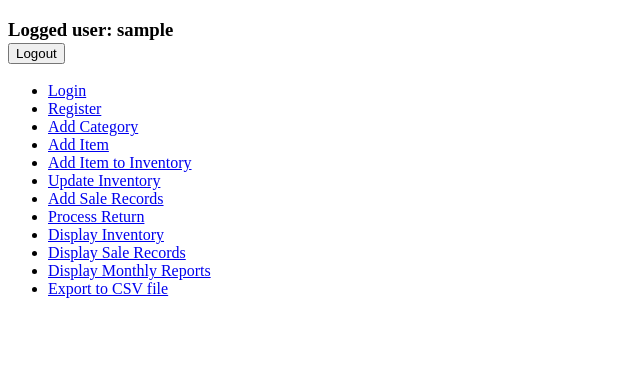
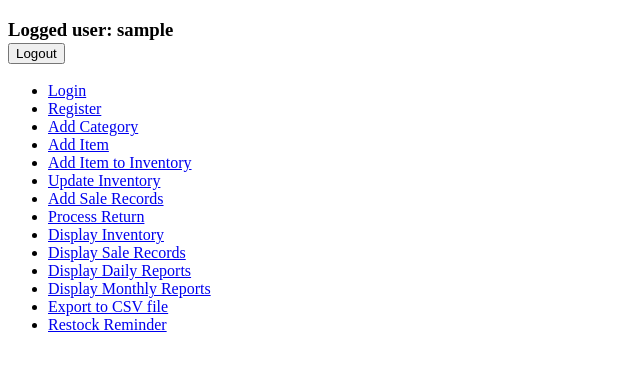
Before and after one commit to phanhuyhoangnguyen/DP2, a PHP site: page / in a window 1280 px wide. Shown: the top 371 px of the page, without its empty margins (0-640 px from the left). Run offline with PHP 8.4, Linux system fonts and the light colour scheme; the visitor is signed in with stand-in values (Sample User, id 1).

Commit message:
inseart_daily_report_option

```diff
--- a/index.php
+++ b/index.php
@@ -29,8 +29,10 @@ if ($_SESSION["username"] != "") {
     <li><a href="return.html">Process Return</a></li>
     <li><a href="display_inventory.html">Display Inventory</a></li>
     <li><a href="display_records.html">Display Sale Records</a></li>
+    <li><a href="display_daily_report.html">Display Daily Reports</a></li>
     <li><a href="display_month_report.html">Display Monthly Reports</a></li>
     <li><a href="export_csv.html">Export to CSV file</a></li>
+    <li><a href="restock_reminder.html">Restock Reminder</a></li>
 </ul>
 
 </body>
```
